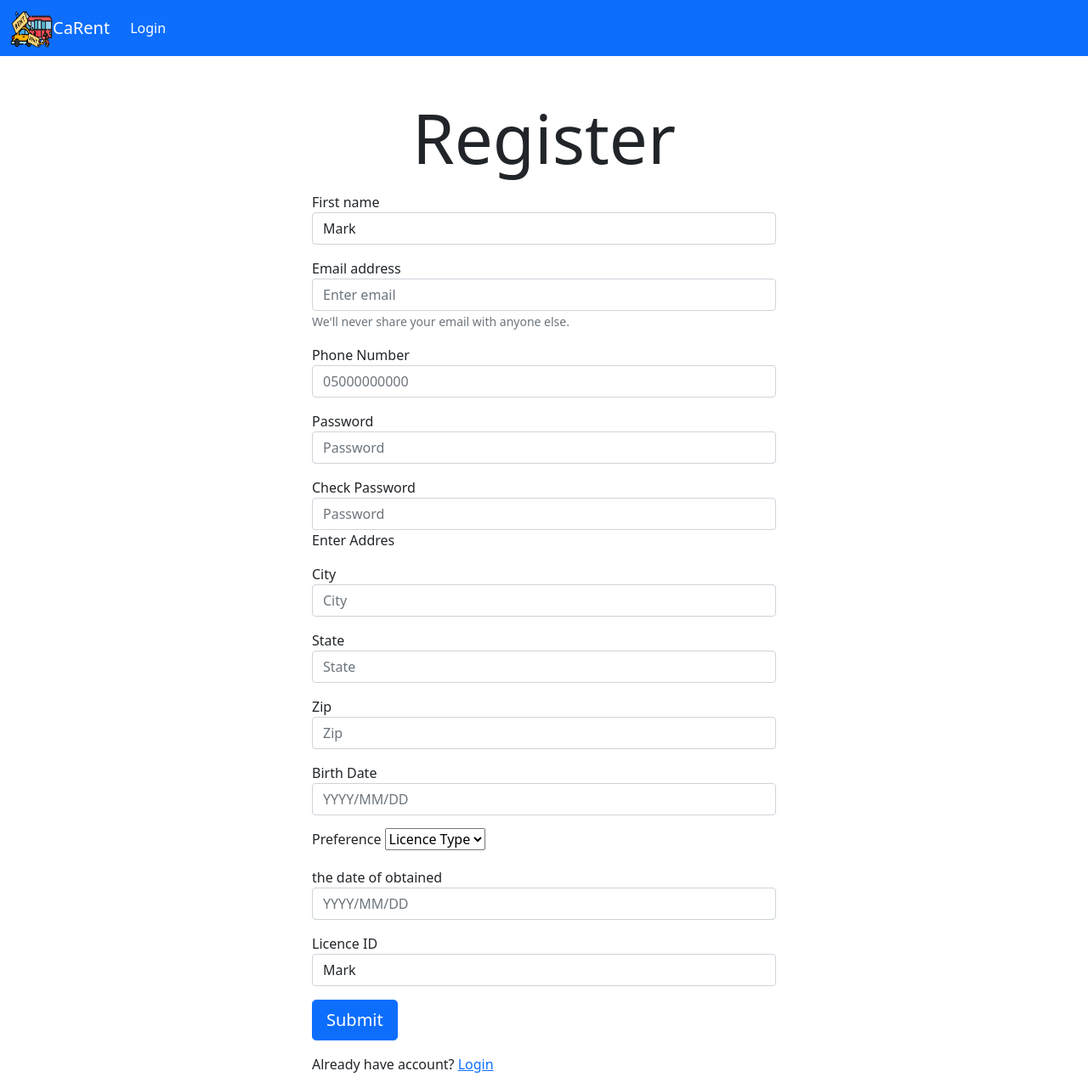
After one commit to Beste-Guney/car-rental-system, a Django app: template templates/register.html in a window 1280 px wide. The commit adds this page. Shown: the whole page at 85% size. Run offline with Django 3.2, Linux system fonts and the light colour scheme; the template is opened without the code that fills it, so the values that code supplies are empty.

Commit message:
Customer folder and db changes

```diff
--- a/templates/login.html
+++ b/templates/login.html
@@ -8,12 +8,12 @@
             </div>
             <div class="col-4">
                 <h1 class="display-1">Login</h1>
-,            </div>
-             <form action="{% url 'login_user' %}" method="post">
+                <form action="{% url 'login_user' %}" method="post">
             {% csrf_token %}
                 {{ form.as_p }}
             <input type="submit" class='btn btn-primary mt-3 btn-lg btn-block'value="Submit">
             </form>
+           </div>
         </div>
     </div>
 {% endblock %}
--- /dev/null
+++ b/templates/register.html
@@ -0,0 +1,88 @@
+{% extends 'base.html' %}
+{% block content %}
+<div class="container">
+    <div class="row mt-5">
+        <div class="col-3"></div>
+        <div class="col-6">
+            <h1 style="text-align: center;" class="display-1">Register</h1>
+            <form>
+                <div class="form-group mt-3">
+                    <label for="validationDefault01">First name</label>
+                    <input type="text" class="form-control" id="validationDefault01" placeholder="First name"
+                           value="Mark" required>
+                </div>
+                <div class="form-group mt-3">
+                    <label for="exampleInputEmail1">Email address</label>
+                    <input type="email" class="form-control" id="exampleInputEmail1" aria-describedby="emailHelp"
+                           placeholder="Enter email">
+                    <small id="emailHelp" class="form-text text-muted">We'll never share your email with anyone
+                        else.</small>
+                </div>
+                <div class="form-group mt-3">
+                    <label for="validationDefault01">Phone Number</label>
+                    <input type="text" class="form-control" id="validationDefault01" placeholder="05000000000"
+                           required>
+                </div>
+                <div class="form-group mt-3">
+                    <label for="exampleInputPassword1">Password</label>
+                    <input type="password" class="form-control" id="exampleInputPassword1" placeholder="Password">
+                </div>
+                <div class="form-group mt-3">
+                    <label for="exampleInputPassword1">Check Password</label>
+                    <input type="password" class="form-control" id="exampleInputPassword1" placeholder="Password">
+                </div>
+                <div class="form-row">
+                    <label for="validationCustom03">Enter Addres</label>
+                    <div class="form-group mt-3">
+                        <label for="validationCustom03">City</label>
+                        <input type="text" class="form-control" id="validationCustom03" placeholder="City" required>
+                        <div class="invalid-feedback">
+                            Please provide a valid city.
+                        </div>
+                    </div>
+                    <div class="form-group mt-3">
+                        <label for="validationCustom04">State</label>
+                        <input type="text" class="form-control" id="validationCustom04" placeholder="State"
+                               required>
+                        <div class="invalid-feedback">
+                            Please provide a valid state.
+                        </div>
+                    </div>
+                    <div class="form-group mt-3">
+                        <label for="validationCustom05">Zip</label>
+                        <input type="text" class="form-control" id="validationCustom05" placeholder="Zip" required>
+                        <div class="invalid-feedback">
+                            Please provide a valid zip.
+                        </div>
+                    </div>
+                </div>
+                <div class="form-group mt-3">
+                    <label for="exampleInputEmail1">Birth Date</label>
+                    <input type="email" class="form-control" id="exampleInputEmail1" aria-describedby="emailHelp"
+                           placeholder="YYYY/MM/DD">
+                </div>
+                <label class="my-1 mr-2 mt-3" for="inlineFormCustomSelectPref">Preference</label>
+                <select class="custom-select my-1 mr-sm-2" id="inlineFormCustomSelectPref">
+                    <option selected>Licence Type</option>
+                    <option value="1">M</option>
+                    <option value="2">A1</option>
+                    <option value="3">B1</option>
+                </select>
+                <div class="form-group mt-3">
+                    <label for="exampleInputEmail1">the date of obtained</label>
+                    <input type="email" class="form-control" id="exampleInputEmail1" aria-describedby="emailHelp"
+                           placeholder="YYYY/MM/DD">
+                </div>
+                <div class="form-group mt-3">
+                    <label for="validationDefault01">Licence ID</label>
+                    <input type="text" class="form-control" id="validationDefault01" placeholder="Licence ID"
+                           value="Mark" required>
+                </div>
+                <button type="button" class="btn btn-primary mt-3 btn-lg btn-block">Submit</button>
+                <p class="mt-3">Already have account? <a href="login.html">Login</a></p>
+            </form>
+        </div>
+        <div class="col-3"></div>
+    </div>
+</div>
+{% endblock %}
```
Also changed, not shown: account/views.py (+15 -12 lines), car_project/urls.py (+5 -4 lines), customer/models.py (added, +14 -0 lines), customer/urls.py (added, +7 -0 lines), customer/views.py (added, +12 -0 lines), manager/views.py (+27 -17 lines), README.md, car_project/examplesetting.txt (line endings or trailing spaces), customer/__init__.py (added), customer/forms.py (added).
